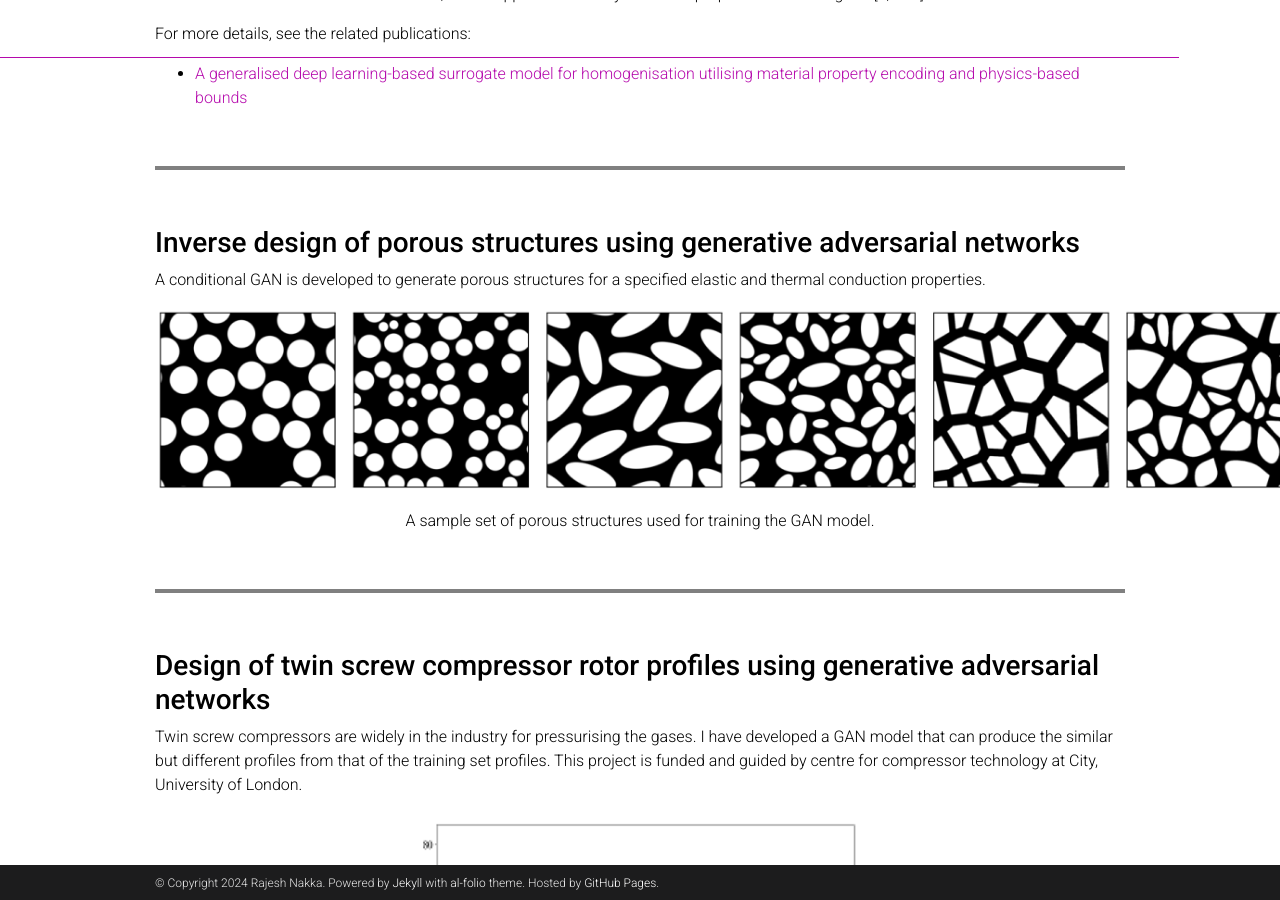
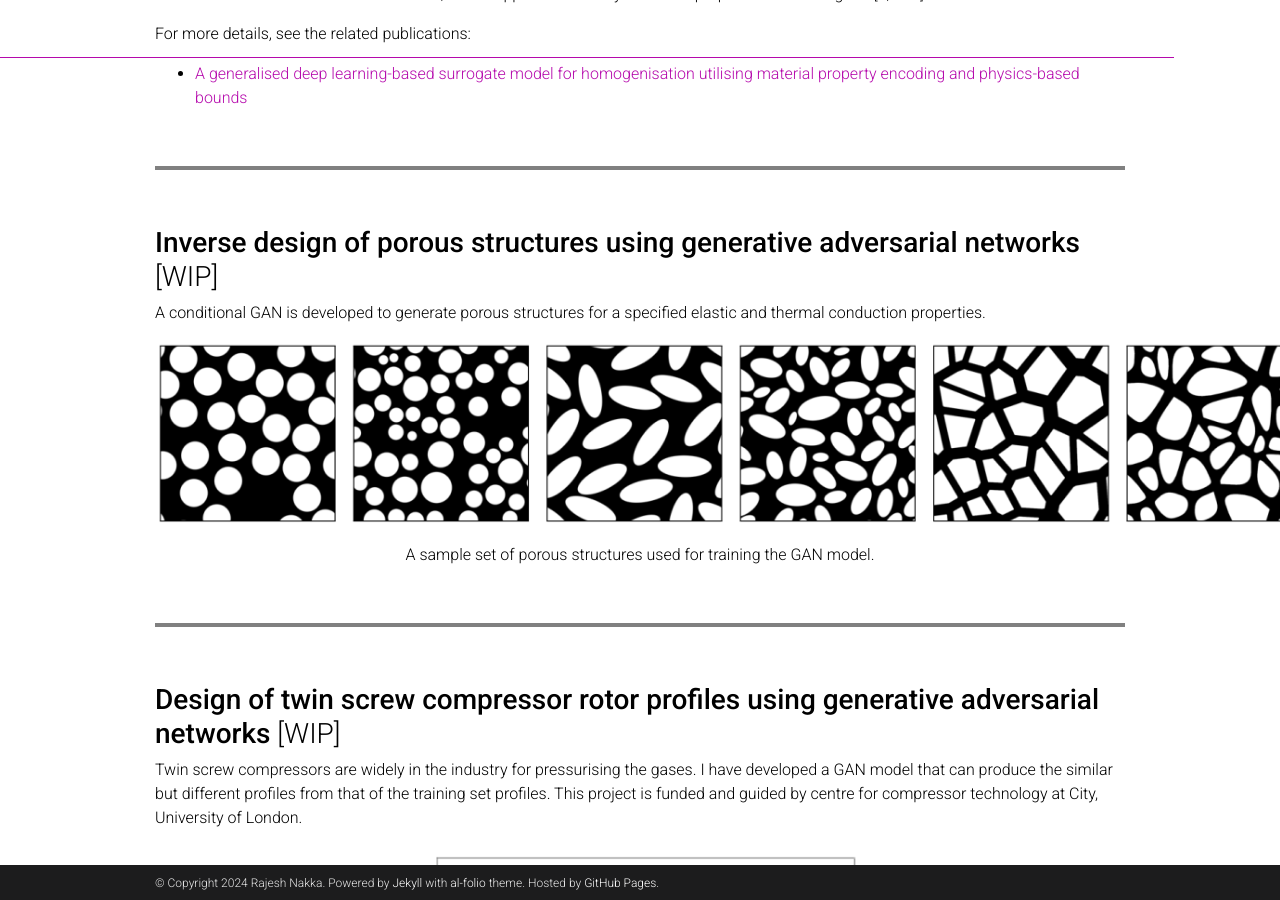
Before and after one commit to 338rajesh/338rajesh.github.io, a Jekyll site: the page built from _pages/research.md, in a window 1280 px wide and 900 px high, scrolled down 6321 px. Built offline with Jekyll 4.4.1, drawn with Linux system fonts in a browser that asks for light colours; comment, search, counter and statistics services are not loaded; a style sheet for code colours, icons or effects is not loaded.

Commit message:
Added WIP tag

```diff
--- a/_pages/research.md
+++ b/_pages/research.md
@@ -98,7 +98,7 @@ For more details,  see the related publications:
 <br>
 
 
-### **Inverse design of porous structures using generative adversarial networks**
+### **Inverse design of porous structures using generative adversarial networks** [WIP]
 
 A conditional GAN is developed to generate porous structures for a specified elastic and thermal conduction properties.
 
@@ -112,7 +112,7 @@ A conditional GAN is developed to generate porous structures for a specified ela
 <hr style="border:2px solid gray">
 <br>
 
-### **Design of twin screw compressor rotor profiles using generative adversarial networks**
+### **Design of twin screw compressor rotor profiles using generative adversarial networks** [WIP]
 
 Twin screw compressors are widely in the industry for pressurising the gases. I have developed a GAN model that can produce the similar but different profiles from that of the training set profiles. This project is funded and guided by centre for compressor technology at City, University of London.
 
```
